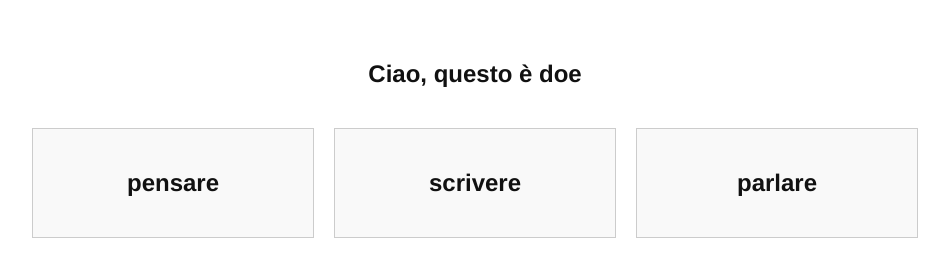
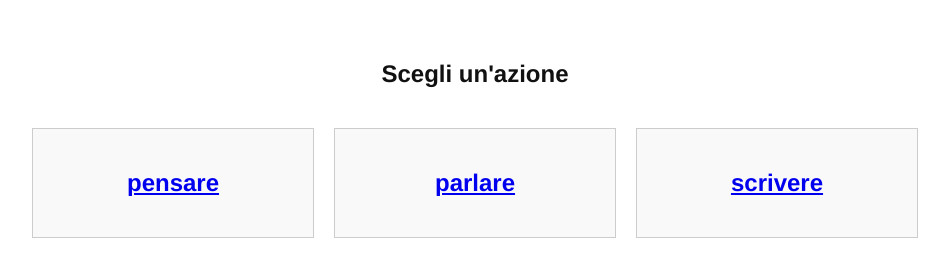
Before and after one commit to edoardosensi/doe, a plain HTML site: page index.html in a window 1280 px wide. Shown: the whole page, without its empty margins (165-1114 px from the left). Drawn offline with Linux system fonts and the light colour scheme.

Commit message:
Update index.html

```diff
--- a/index.html
+++ b/index.html
@@ -1,20 +1,23 @@
 <!DOCTYPE html>
-<html lang="en">
+<html lang="it">
 <head>
   <meta charset="UTF-8">
-  <title>doe</title>
+  <title>Index</title>
   <link rel="stylesheet" href="style.css">
 </head>
 <body>
   <div class="page">
-    <h2>Ciao, questo è doe</h2>
-
+    <h2>Scegli un'azione</h2>
     <div class="container">
-      <a href="pensare.html" style="text-decoration:none; color:inherit;">
-        <div class="box"><h1>pensare</h1></div>
+      <a href="pensare.html" class="box">
+        <h1>pensare</h1>
       </a>
-      <div class="box"><h1>scrivere</h1></div>
-      <div class="box"><h1>parlare</h1></div>
+      <a href="parlare.html" class="box">
+        <h1>parlare</h1>
+      </a>
+      <a href="scrivere.html" class="box">
+        <h1>scrivere</h1>
+      </a>
     </div>
   </div>
 </body>
```
